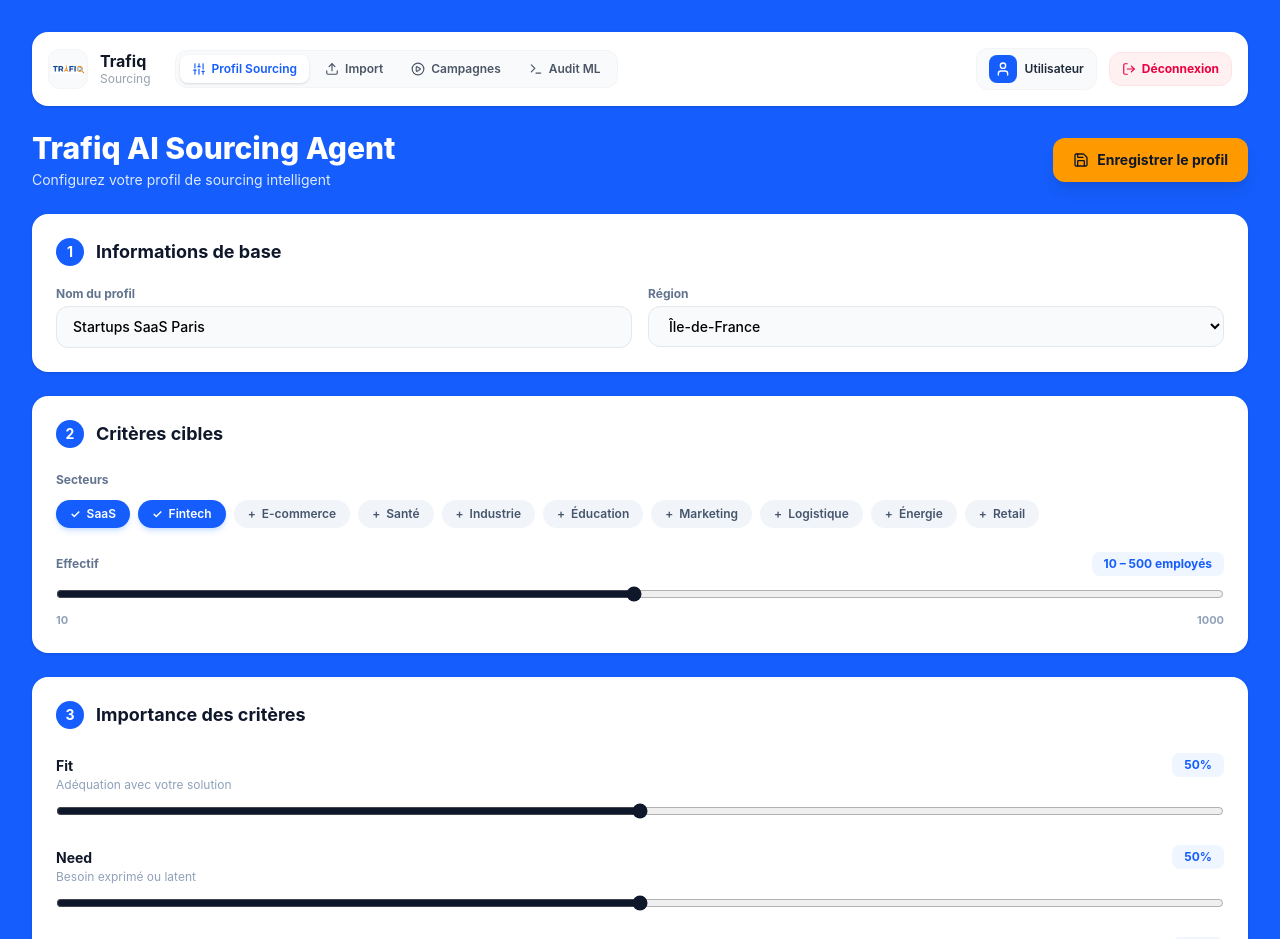
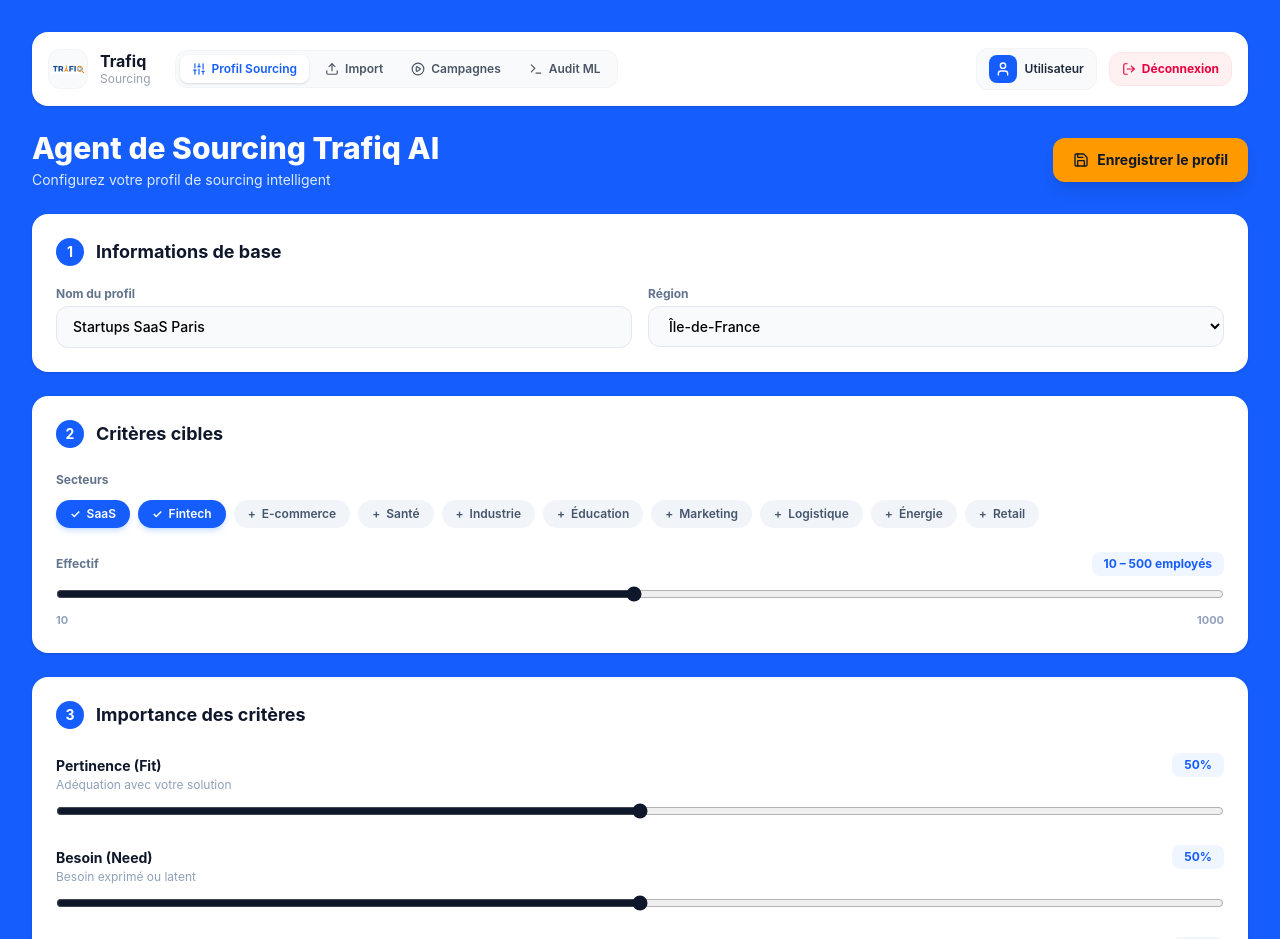
Before and after one commit to Moctar93/trafiq-sourcing-agent, a React app in the folder frontend/: page /sourcing-profile in a window 1280 px wide. Shown: the top 939 px of the page. Built offline with nearby package versions, Linux system fonts and the light colour scheme; sample sign-in values are in the browser's storage; the HTML template or start-up script is replaced by a standard one.

Commit message:
i18n(sourcing-profile): fr traduction des titres et critères

```diff
--- a/frontend/src/pages/SourcingProfiles.jsx
+++ b/frontend/src/pages/SourcingProfiles.jsx
@@ -81,11 +81,11 @@
 
   return (
     <form onSubmit={handleSave} className="w-full space-y-6">
-      {/* Header Responsive */}
+      {/* En-tête Responsive */}
       <div className="flex flex-col sm:flex-row sm:items-center justify-between gap-4">
         <div>
           <h1 className="text-2xl sm:text-3xl font-extrabold text-white">
-            Trafiq AI Sourcing Agent
+            Agent de Sourcing Trafiq AI
           </h1>
           <p className="text-xs sm:text-sm text-blue-100 mt-1">
             Configurez votre profil de sourcing intelligent
@@ -94,7 +94,7 @@
         <button
           type="submit"
           disabled={saving}
-          className="inline-flex items-center justify-center gap-2 px-5 py-3 bg-amber-500 hover:bg-amber-600 text-slate-900 font-bold rounded-xl shadow-lg transition-all text-sm shrink-0 cursor-pointer"
+          className="inline-flex items-center justify-center gap-2 px-5 py-3 bg-amber-500 hover:bg-amber-600 text-slate-900 font-bold rounded-xl shadow-lg transition-all text-sm shrink-0 cursor-pointer disabled:opacity-50"
         >
           {saving ? (
             <Loader2 className="w-4 h-4 animate-spin" />
@@ -230,11 +230,13 @@
         </div>
 
         <div className="space-y-5">
-          {/* Fit Slider */}
+          {/* Slider Pertinence (Fit) */}
           <div>
             <div className="flex justify-between items-start mb-2">
               <div>
-                <span className="font-bold text-sm text-slate-900">Fit</span>
+                <span className="font-bold text-sm text-slate-900">
+                  Pertinence (Fit)
+                </span>
                 <p className="text-xs text-slate-400">
                   Adéquation avec votre solution
                 </p>
@@ -253,11 +255,13 @@
             />
           </div>
 
-          {/* Need Slider */}
+          {/* Slider Besoin (Need) */}
           <div>
             <div className="flex justify-between items-start mb-2">
               <div>
-                <span className="font-bold text-sm text-slate-900">Need</span>
+                <span className="font-bold text-sm text-slate-900">
+                  Besoin (Need)
+                </span>
                 <p className="text-xs text-slate-400">
                   Besoin exprimé ou latent
                 </p>
@@ -276,12 +280,12 @@
             />
           </div>
 
-          {/* Intent Slider */}
+          {/* Slider Intention d'achat (Intent) */}
           <div>
             <div className="flex justify-between items-start mb-2">
               <div>
                 <span className="font-bold text-sm text-slate-900">
-                  Intent
+                  Intention d'achat (Intent)
                 </span>
                 <p className="text-xs text-slate-400">
                   Intention d'achat détectée
@@ -303,12 +307,12 @@
         </div>
       </div>
 
-      {/* Bouton de bas de page (Mobile) */}
+      {/* Bouton bas de page (Mobile) */}
       <div className="block sm:hidden pt-2">
         <button
           type="submit"
           disabled={saving}
-          className="w-full inline-flex items-center justify-center gap-2 px-5 py-3.5 bg-amber-500 hover:bg-amber-600 text-slate-900 font-bold rounded-xl shadow-lg transition-all text-sm cursor-pointer"
+          className="w-full inline-flex items-center justify-center gap-2 px-5 py-3.5 bg-amber-500 hover:bg-amber-600 text-slate-900 font-bold rounded-xl shadow-lg transition-all text-sm cursor-pointer disabled:opacity-50"
         >
           {saving ? (
             <Loader2 className="w-4 h-4 animate-spin" />
```
